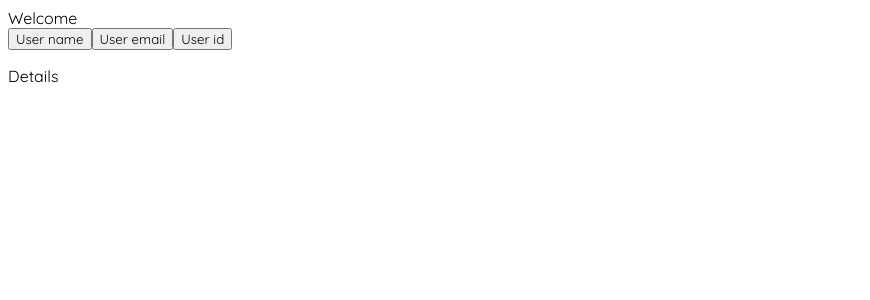
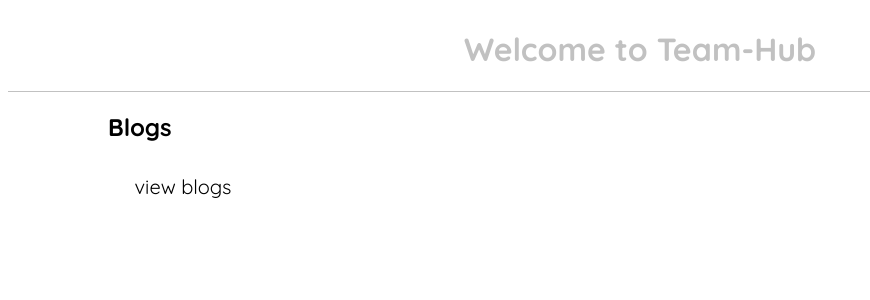
Before and after one commit to Lebang11/teamhub-client, a React (Create React App) app: page /main in a window 1280 px wide. Shown: the top 300 px of the page, without its empty margins (0-870 px from the left). Built offline with nearby package versions, Linux system fonts and the light colour scheme.

Commit message:
added blogs

```diff
--- a/src/App.js
+++ b/src/App.js
@@ -4,13 +4,15 @@ import OpenPage from './opening';
 import Register from './register';
 import Login from './login';
 import MainPage from './main';
+import { Component } from 'react';
 
-function App() {
 
+class App extends Component {
+  render() {
   return (
-
       <Router>
         <Routes>
+          <Route path='/blogs' element={<showBlogs/>}/>
           <Route path='/' element={<OpenPage/>}/>
           <Route path='/create' element={<Register/>}/>
           <Route path='/login' element={<Login/>}/>
@@ -19,5 +21,6 @@ function App() {
       </Router>
     );
   }
+}
 
 export default App;
--- /dev/null
+++ b/src/blogs.js
@@ -0,0 +1,20 @@
+
+// import { useState } from "react";
+// import { Link } from "react-router-dom";
+import React from "react";
+// import App from "./App";
+
+function ShowBlogs() {
+    return (
+        <div>
+            <div className="blog-box">
+                <h3 className="author">
+                    Written by Lebang
+                </h3>
+                <div>This is my first blog</div>
+            </div>
+        </div>
+    );
+}
+
+export default ShowBlogs;
--- a/src/index.css
+++ b/src/index.css
@@ -85,6 +85,9 @@ body {
 h1 {
   color: rgb(193, 193, 193);
 }
+h3 {
+  color: rgb(191,155,48);
+}
 
 .form-box-flex {
   display: flex;
@@ -104,3 +107,44 @@ h1 {
 .error-message {
   color: red;
 }
+
+.main-header {
+  display: flex;
+  justify-content: center;
+  border-bottom: 1px solid rgb(193, 193, 193);
+  position: relative;
+}
+
+.blogs-box {
+  display: flex;
+  margin-left: 100px;
+  flex-direction: column;
+}
+
+.blog-box {
+  border: 1px solid rgb(233, 233, 233);
+  border-radius: 20px;
+  padding: 30px 40px;
+  margin-top: 30px;
+}
+
+.author {
+  margin-top: 0px;
+}
+
+.blogs-button {
+  font-size: 20px;
+  background-color: rgb(255, 255, 255);
+  height: 50px;
+  width: 150px;
+  border: none;
+  border-radius: 10px;
+  cursor: pointer;
+  transition: all 0.15s;
+}
+
+.blogs-button:hover {
+  color: white;
+  background-color: rgb(191,155,48);
+  transform: scale(1.2);
+}
--- a/src/index.js
+++ b/src/index.js
@@ -2,6 +2,7 @@ import React from 'react';
 import ReactDOM from 'react-dom/client';
 import './index.css';
 import App from './App';
+
 // import reportWebVitals from './reportWebVitals';
 
 const root = ReactDOM.createRoot(document.getElementById('root'));
--- a/src/main.js
+++ b/src/main.js
@@ -1,33 +1,39 @@
-import axios from "axios";
 import { useState } from "react";
 import Cookies from "js-cookie";
+import ShowBlogs from "./blogs";
 
 function MainPage() {
-    const [info, setInfo] = useState('Details')
+    const [info, setInfo] = useState('Details');
+    const [username, setUser] = useState('');
+    let showBlogs = false
 
     const getInfo = async (data) => {
-        const info = await axios.get('https://team-hub.onrender.com/api/main');
-        console.log(Cookies.get(`token_${data}`))
-        setInfo(Cookies.get(`token_${data}`))
+        console.log(Cookies.get(`token_${data}`));
+        setInfo(Cookies.get(`token_${data}`));
+        setUser(Cookies.get(`token_name`));
+        showBlogs = true
     }
 
 
+
+    // const username = getInfo('name')
+    // const email = getInfo('email')
+    // const id = getInfo('id')
+
     return (
         <div>
-            <div>
-                Welcome
+            <div className="main-header">
+                <h1>
+                    Welcome to Team-Hub
+                </h1>
             </div>
-            <button onClick={(e) => {getInfo('name')}} className="user button">
-                User name
-            </button>
-            <button onClick={(e) => {getInfo('email')}} className="user button">
-                User email
-            </button>
-            <button onClick={(e) => {getInfo('id')}} className="user button">
-                User id
-            </button>
-
-            <p>{info}</p>
+            <div className="blogs-box">
+                <h2>Blogs</h2>
+                <button onClick={getInfo} className="blogs-button">view blogs</button>
+                <div>
+                    {showBlogs && <ShowBlogs/>}
+                </div>
+            </div>
         </div>
     )
 }
```
Lines whose indentation alone changed are shown as unchanged.
